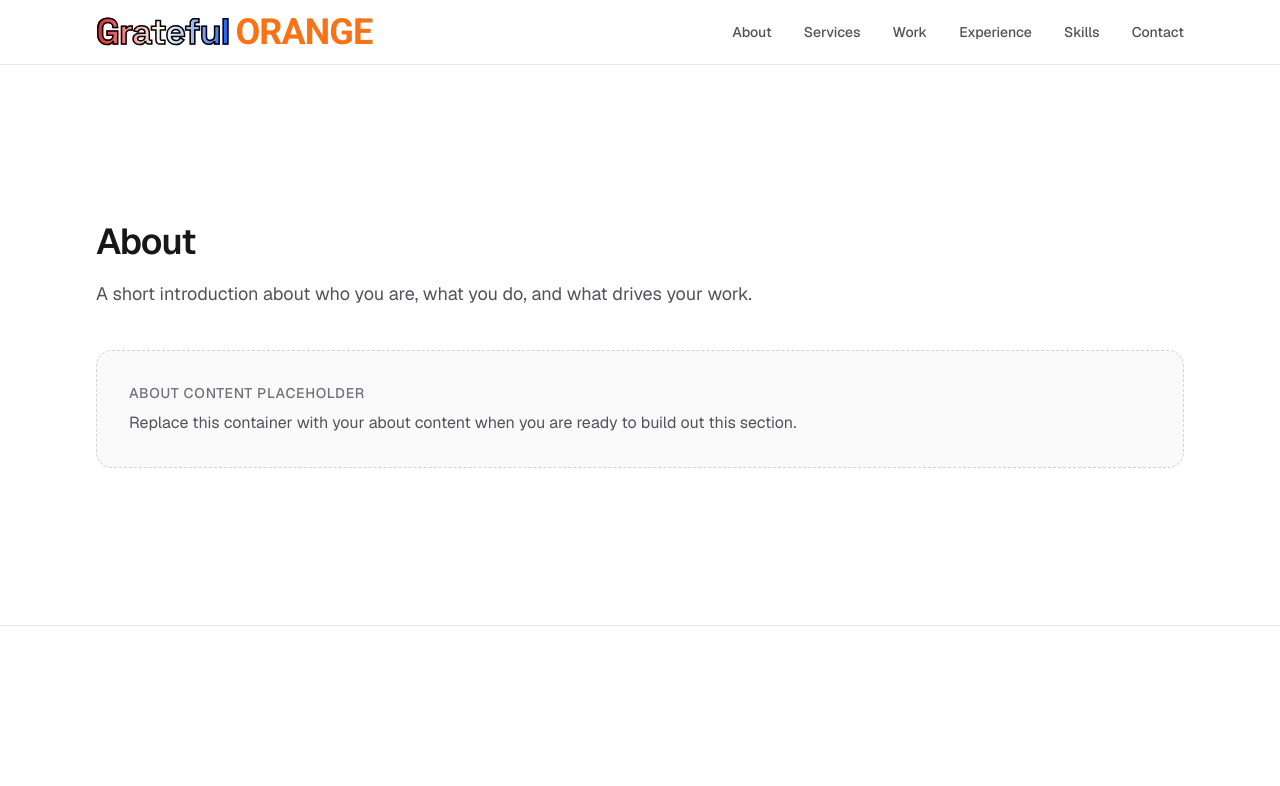
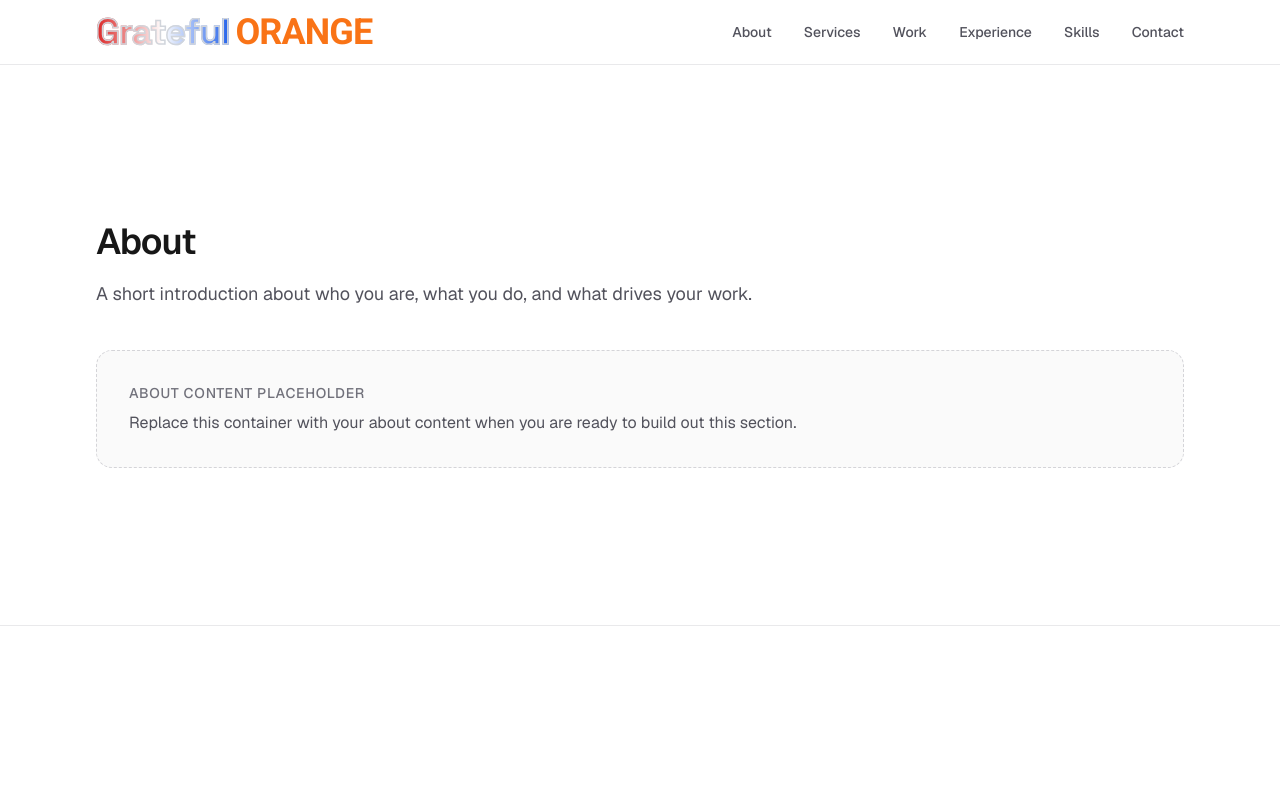
Before and after one commit to gr8fuljoe5/grateful-orange, a Next.js app: page / in a window 1280 px wide. Shown: the top 786 px of the page. Built offline with nearby package versions, Linux system fonts and the light colour scheme.

Commit message:
Update text stroke color in global styles for improved visibility.

```diff
--- a/app/globals.css
+++ b/app/globals.css
@@ -21,7 +21,7 @@
   -webkit-background-clip: text;
   background-clip: text;
   color: transparent;
-  -webkit-text-stroke: 1.5px #000000;
+  -webkit-text-stroke: 1.5px #d1d5db;
   paint-order: stroke fill;
 }
 
```
